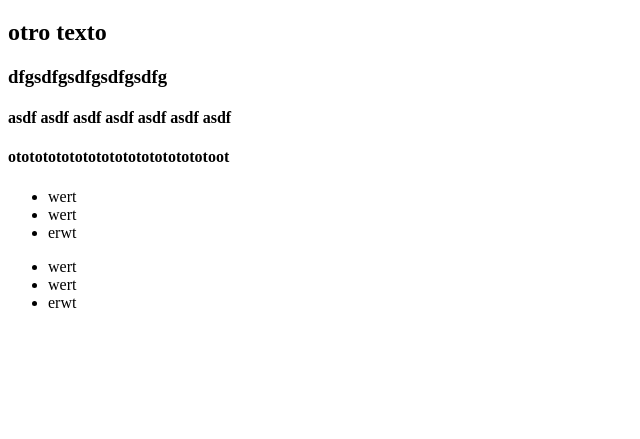
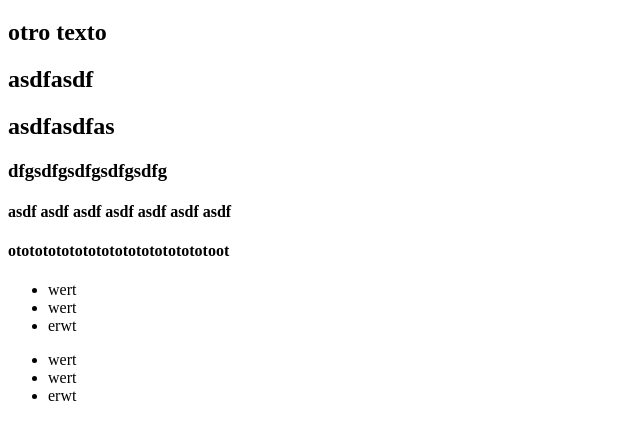
Before and after one commit to RoqueGlisci/mi_repo, a plain HTML site: page index.html in a window 1280 px wide. Shown: the part 61-500 px from the top of the page, without its empty margins (0-640 px from the left). Drawn offline with Linux system fonts and the light colour scheme.

Commit message:
prueba 3

```diff
--- a/index.html
+++ b/index.html
@@ -9,6 +9,10 @@
 <body>
     <h1>hola mundo</h1>
     <h2>otro texto</h2>
+
+    <h2>asdfasdf</h2>
+    <h2>asdfasdfas</h2>
+
     <h3>dfgsdfgsdfgsdfgsdfg</h3>
     <h4>asdf asdf asdf asdf asdf asdf asdf</h4>
     <h4>otototototototototototototototoot</h4>
```
